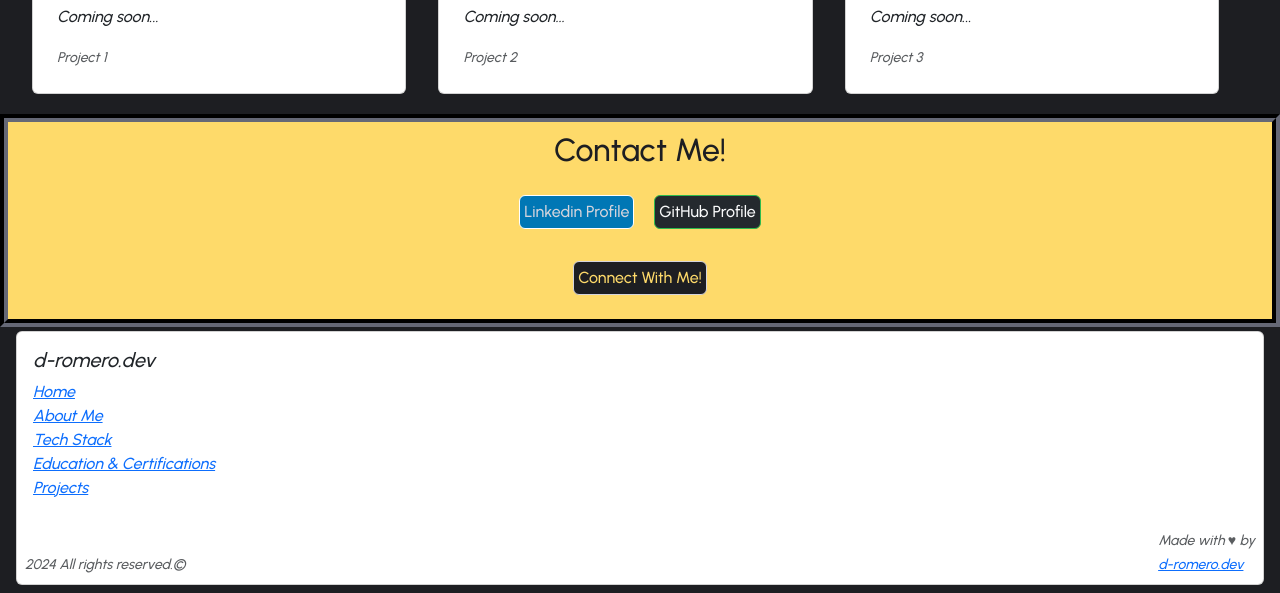
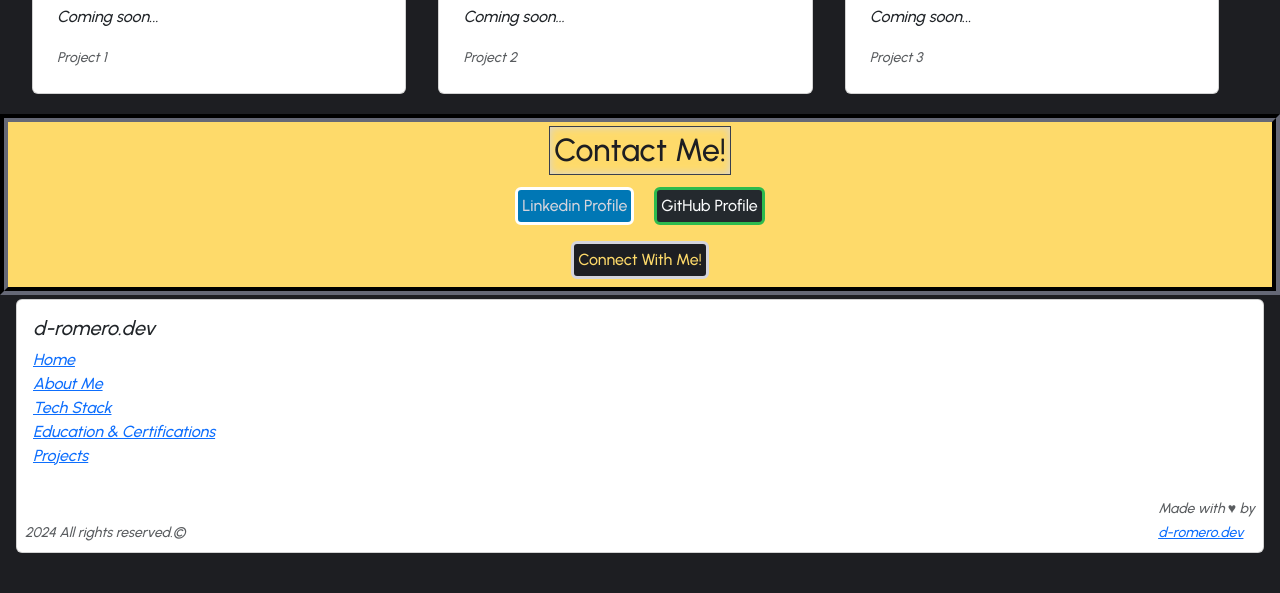
Before and after one commit to d-romero-dev/Web_Portfolio, a plain HTML site: page index.html in a window 1280 px wide. Shown: the part 6764-7357 px from the top of the page. After the commit the page ends 7325 px from the top, so only its background shows below. Drawn offline with nearby package versions, Linux system fonts and the light colour scheme; a web font is replaced by a local one.

Commit message:
feature-updated-contact-me-section

```diff
--- a/index.html
+++ b/index.html
@@ -458,13 +458,14 @@
 
     <!--Start of Contact Me!-->
     <section class="container-fluid d-sm-flex flex-sm-column align-self-sm-center p-0 m-0">
-        <div  class="container-fluid  flex-sm-column  text-sm-center" id="contact">
-            <h2 class="mt-2 align-items-sm-start" id="contact-title"> Contact Me!</h2>
-            <p></p>
-                <a class="btn m-2 p-1" id="btn-linkedin" data-bs-toggle="collapse" href="#multiCollapseExample1" role="button" aria-expanded="false" aria-controls="multiCollapseExample1" >Linkedin Profile</a>
-                <button class="btn m-2 p-1" id="btn-github" type="button" data-bs-toggle="collapse" data-bs-target="#multiCollapseExample2" aria-expanded="false" aria-controls="multiCollapseExample2">GitHub Profile</button>
+        <div  class=" flex-column  text-center" id="contact">
+            <h2 class="m-1 d-flex justify-content-center align-items-center"><span id="contact-title"> Contact Me! </span></h2>
+            <a class="btn m-2 p-1" id="btn-linkedin" data-bs-toggle="collapse" href="#multiCollapseExample1" role="button"
+                   aria-expanded="false" aria-controls="multiCollapseExample1" >Linkedin Profile</a>
 
-              </p>
+                <button class="btn m-2 p-1" id="btn-github" type="button" data-bs-toggle="collapse" data-bs-target="#multiCollapseExample2"
+                 aria-expanded="false" aria-controls="multiCollapseExample2">GitHub Profile
+                </button>
               <div class="row justify-content-center align-items-center">
                 <div class="col-sm-3 ">
                   <div class="collapse multi-collapse" id="multiCollapseExample1">
@@ -496,18 +497,15 @@
               </div>
 
         </div>
-
-        <div class="container-fluid flex-sm-column text-sm-center">
-
-            <p>
-                <button class="btn m-2 p-1" id="btn-connect-with-me" type="button" data-bs-toggle="collapse" data-bs-target="#contactCollapse" aria-expanded="false" aria-controls="contactCollapse">Connect With Me!</button>
-            </p>
+            <div class="d-sm-flex justify-content-sm-center align-items-sm-center text-center">
+              <button class="btn m-2 p-1" id="btn-connect-with-me" type="button" data-bs-toggle="collapse"
+              data-bs-target="#contactCollapse" aria-expanded="false" aria-controls="contactCollapse">Connect With Me!
+             </button>
+            </div>
             <div class="collapse" id="contactCollapse">
              <div class="card card-body">
                <div class="card">
-
                  <div class="card-body">
-
                    <p class="card-text" id="contact-me-subtitle">
                        Feel free to reach out for any inquiries or download my resume.
                    </p>
@@ -518,18 +516,14 @@
                       <a class="btn m-2" id="btn-email" href="mailto:d.romero.dev.contact@gmail.com?subject=Contacting%20From%20Web%20Portfolio!">Send Email</a>
                      <a class="btn btn-success m-2" id="btn-download-resume" href="/pdf/Damian_Romero_Resume_Web Development_CV.pdf" download>Download Resume (PDF)</a>
                    </div>
-
                   </div>
                 </div>
               </div>
             </div>
-        </div>
+    </section>
 
+    <!--End of Contact Me!-->
 
-
-
-    </section>
-    <!--End of Contact Me!-->
     <a href="#" id="scrollToTopBtn" title="Ir arriba">
         UP!<img src="./img/rocket.webp" loading="lazy" alt="Icono de Cohete">
       </a>
--- a/styles.css
+++ b/styles.css
@@ -333,7 +333,7 @@ nav{
     background-color: #393f4d;
     border-radius: 3vw;
     padding: 0.6%;
-    text-align: center;
+
 }
 
 .project-card:hover .card-body {
@@ -350,16 +350,24 @@ nav{
 
 
 #contact-title{
-    border: 0.2dvh solid #feda6a !important;
-    text-align: center !important;
+
+    border: 0.1vh solid  #393f4d !important;
+    box-shadow: inset 0 0 1vh #d4d4dc;
+    padding: 0.5vh;
     color:#1d1e22;
+    display: inline-block;
+}
+
+#contact-title:hover{
+    background-color: #1d1e22;
+    color: #feda6a;
+    animation: shakeAndSlide 0.8s ease-in-out;
 }
 
 #btn-linkedin {
     color: #d4d4dc;
     background-color: #0077B5;
-    border-color: #FFFFFF;
-
+    border: 0.40vh solid #FFFFFF;
 }
 
 
@@ -372,8 +380,7 @@ nav{
 #btn-github {
     color: #fafbfc;
     background-color: #24292e;
-    border-color: #2dba4e;
-
+    border: 0.40vh solid #2dba4e;
 }
 
 
@@ -417,11 +424,11 @@ nav{
 #btn-connect-with-me{
     color: #feda6a;
     background-color: #1d1e22;
-    border-color:   #d4d4dc;
+    border: 0.40vh solid #d4d4dc;
 
 }
 
-#btn-conect-with-me:hover{
+#btn-connect-with-me:hover{
     color: #1d1e22;
     background-color: #d4d4dc;
     border-color:   #1d1e22;
```
Lines whose indentation alone changed are shown as unchanged.
